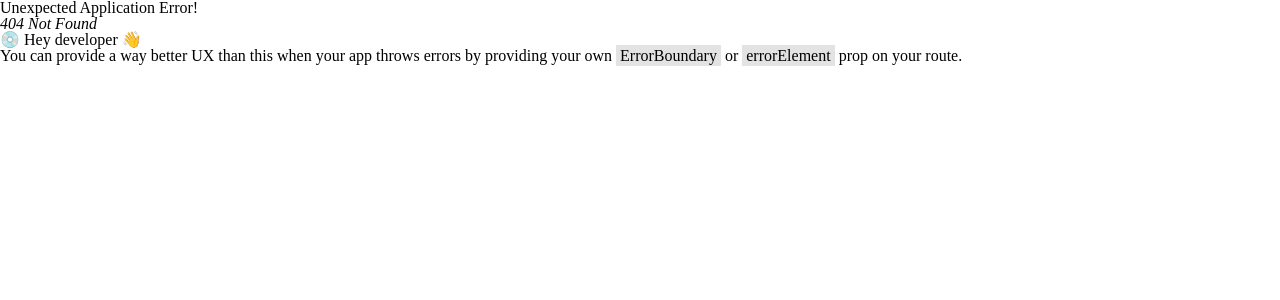
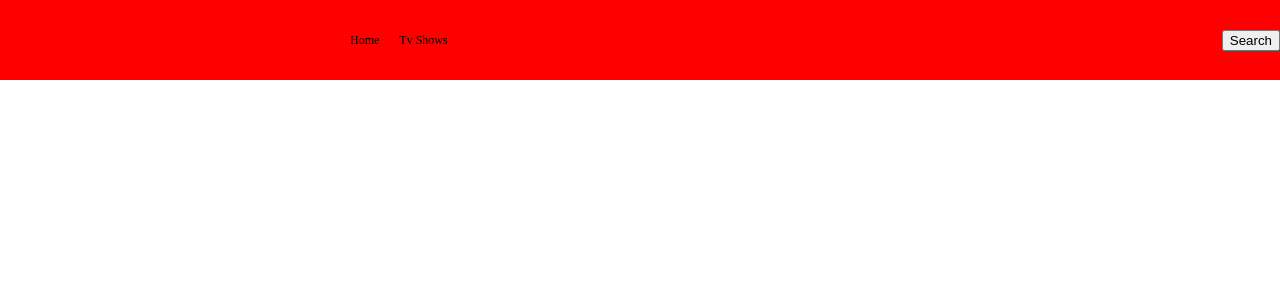
Before and after one commit to yulsanoh/react-for-learn, a React (Create React App) app in the folder netflix-clone/: page /search in a window 1280 px wide. Before the commit this address had no page. Shown: the top 300 px of the page. Built offline with nearby package versions, Linux system fonts and the light colour scheme.

Commit message:
updated netflix clone

```diff
--- a/netflix-clone/src/App.tsx
+++ b/netflix-clone/src/App.tsx
@@ -1,7 +1,11 @@
+import { Outlet } from "react-router-dom";
+import Header from "./components/Header";
+
 function App() {
   return (
     <>
-      <h1>hi</h1>
+      <Header />
+      <Outlet />
     </>
   );
 }
--- /dev/null
+++ b/netflix-clone/src/components/Header.tsx
@@ -0,0 +1,46 @@
+import styled from "styled-components";
+
+const Nav = styled.nav`
+  display: flex;
+  justify-content: space-between;
+  align-items: center;
+  position: fixed;
+  width: 100%;
+  height: 80px;
+  top: 0;
+  font-size: 12px;
+  background-color: red;
+`;
+const Col = styled.div`
+  display: flex;
+  align-items: center;
+`;
+const Logo = styled.svg`
+  margin-right: 50px;
+`;
+const Items = styled.ul`
+  display: flex;
+  align-items: center;
+`;
+const Item = styled.li`
+  margin-right: 20px;
+`;
+
+function Header() {
+  return (
+    <Nav>
+      <Col>
+        <Logo />
+        <Items>
+          <Item>Home</Item>
+          <Item>Tv Shows</Item>
+        </Items>
+      </Col>
+      <Col>
+        <button>Search</button>
+      </Col>
+    </Nav>
+  );
+}
+
+export default Header;
--- /dev/null
+++ b/netflix-clone/src/routes/Home.tsx
@@ -0,0 +1,5 @@
+function Home() {
+  return <div style={{ backgroundColor: "black", height: "200vh" }}></div>;
+}
+
+export default Home;
--- /dev/null
+++ b/netflix-clone/src/routes/Search.tsx
@@ -0,0 +1,9 @@
+function Search() {
+  return (
+    <>
+      <h1>Search</h1>
+    </>
+  );
+}
+
+export default Search;
--- /dev/null
+++ b/netflix-clone/src/routes/Tv.tsx
@@ -0,0 +1,9 @@
+function Tv() {
+  return (
+    <>
+      <h1>Tv</h1>
+    </>
+  );
+}
+
+export default Tv;
```
Also changed, not shown: netflix-clone/src/Router.tsx (+17 -0 lines).
